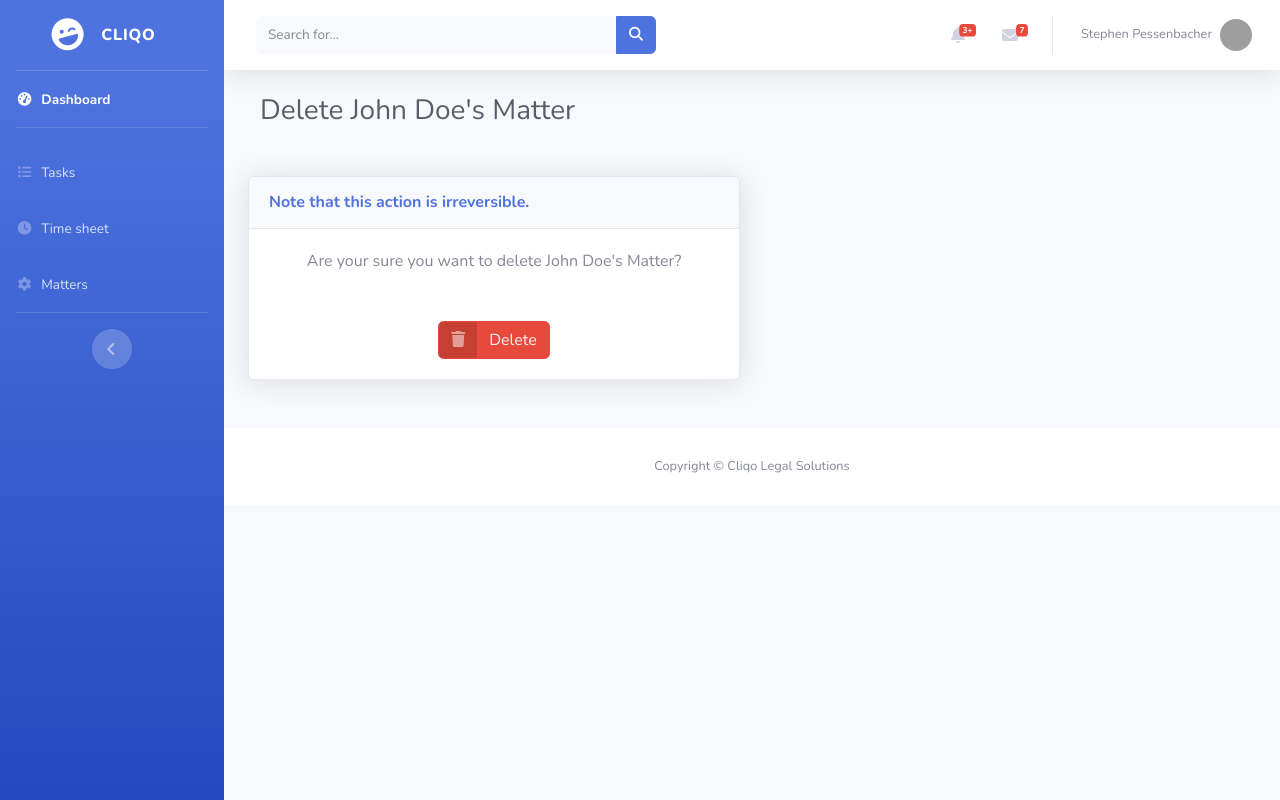
After one commit to Usheninte/CliqoLaw, a Django app: page /app/delete-matter/1 in a window 1280 px wide. The commit adds this page. Run offline with Django 3.2, Linux system fonts and the light colour scheme; data comes from the database, SQL or seed files in the repository; both versions use the stored data as it was after the commit; some libraries are stand-ins or nearby versions; grey boxes are pictures that could not be loaded.

Commit message:
added delete functionality

```diff
--- a/cliqo/models.py
+++ b/cliqo/models.py
@@ -1,5 +1,4 @@
 from django.db import models
-from django.urls import reverse
 
 
 class NewMatter(models.Model):
@@ -9,4 +8,4 @@ class NewMatter(models.Model):
     contact_person = models.CharField(max_length=250)
 
     def __str__(self):
-        return "%s's matter" % self.client_name
+        return "%s's Matter" % self.client_name
--- a/cliqo/templates/cliqo/base.html
+++ b/cliqo/templates/cliqo/base.html
@@ -17,6 +17,9 @@
 
   <!-- Custom styles for this template-->
   <link href="{% static 'cliqo/css/sb-admin-2.min.css' %}" rel="stylesheet">
+
+  <!-- FontAwesome CDN -->
+  <script src="https://kit.fontawesome.com/f6874690b9.js" crossorigin="anonymous"></script>
 
 </head>
 
--- a/cliqo/templates/cliqo/new_matter.html
+++ b/cliqo/templates/cliqo/new_matter.html
@@ -10,7 +10,6 @@
 
     <!-- Content Row -->
     <div class="row">
-<!--        <div class="col-2"></div>-->
         <div class="col-4" style="padding: 2em 4em;">
             <form action="{% url 'cliqo:new-matter' %}" method="post">
                 {% csrf_token %}
@@ -25,6 +24,5 @@
                 </button>
             </form>
         </div>
-<!--        <div class="col-2"></div>-->
     </div>
 {% endblock %}
--- /dev/null
+++ b/cliqo/templates/cliqo/newmatter_delete.html
@@ -0,0 +1,37 @@
+{% extends 'cliqo/base.html' %}
+
+{% load static %}
+
+{% block content %}
+<!-- Page Heading -->
+<div class="d-sm-flex align-items-center justify-content-between col-12" style="padding-bottom: 3em;">
+    <h1 class="h3 mb-0 text-gray-800">Delete {{ object }}</h1>
+</div>
+
+<!-- Content Row -->
+<div class="row">
+    <div class="col-lg-6 mb-4">
+      <div class="card shadow mb-4">
+          <div class="card-header py-3">
+              <h6 class="m-0 font-weight-bold text-primary">Note that this action is irreversible.</h6>
+          </div>
+          <div class="card-body">
+              <div class="text-center">
+                  <form action="{% url 'cliqo:delete-matter' object.id %}" method="post">
+                      {% csrf_token %}
+                      <div>
+                          <p>Are your sure you want to delete {{ object }}?
+                      </div>
+                      <button type="submit" class="btn btn-danger btn-icon-split" style="margin-top: 2em">
+                          <span class="icon text-white-50">
+                              <i class="fas fa-trash"></i>
+                          </span>
+                            <span class="text" style="color: #f0f0f0">Delete</span>
+                        </button>
+                    </form>
+              </div>
+          </div>
+      </div>
+    </div>
+</div>
+{% endblock %}
--- a/cliqo/urls.py
+++ b/cliqo/urls.py
@@ -7,4 +7,5 @@ urlpatterns = [
     path('dashboard', views.dashboard, name="dashboard"),
     path('matters', views.MattersListView.as_view(), name="matters"),
     path('new-matter', views.new_matter, name="new-matter"),
+    path('delete-matter/<int:pk>', views.MattersDeleteView.as_view(), name="delete-matter"),
 ]
--- a/cliqo/views.py
+++ b/cliqo/views.py
@@ -1,4 +1,5 @@
 from django.shortcuts import render, redirect, reverse
+from django.urls import reverse_lazy
 from django.views import generic
 from .forms import NewMatterForm
 from .models import NewMatter
@@ -10,14 +11,6 @@ def home(request):
 
 def dashboard(request):
     return render(request, 'cliqo/dashboard.html')
-
-
-class MattersListView(generic.ListView):
-    model = NewMatter
-
-    def get_context_data(self, **kwargs):
-        context = super().get_context_data(**kwargs)
-        return context
 
 
 def new_matter(request):
@@ -35,3 +28,17 @@ def new_matter(request):
 
     return render(request, 'cliqo/new_matter.html',
                   {'new_matter_form': new_matter_form})
+
+
+class MattersListView(generic.ListView):
+    model = NewMatter
+
+    def get_context_data(self, **kwargs):
+        context = super().get_context_data(**kwargs)
+        return context
+
+
+class MattersDeleteView(generic.DeleteView):
+    model = NewMatter
+    template_name_suffix = '_delete'
+    success_url = reverse_lazy('cliqo:matters')
```
Also changed, not shown: cliqo/templates/cliqo/newmatter_list.html (+7 -2 lines), db.sqlite3, tests/cliqo/test_models.py (added).
